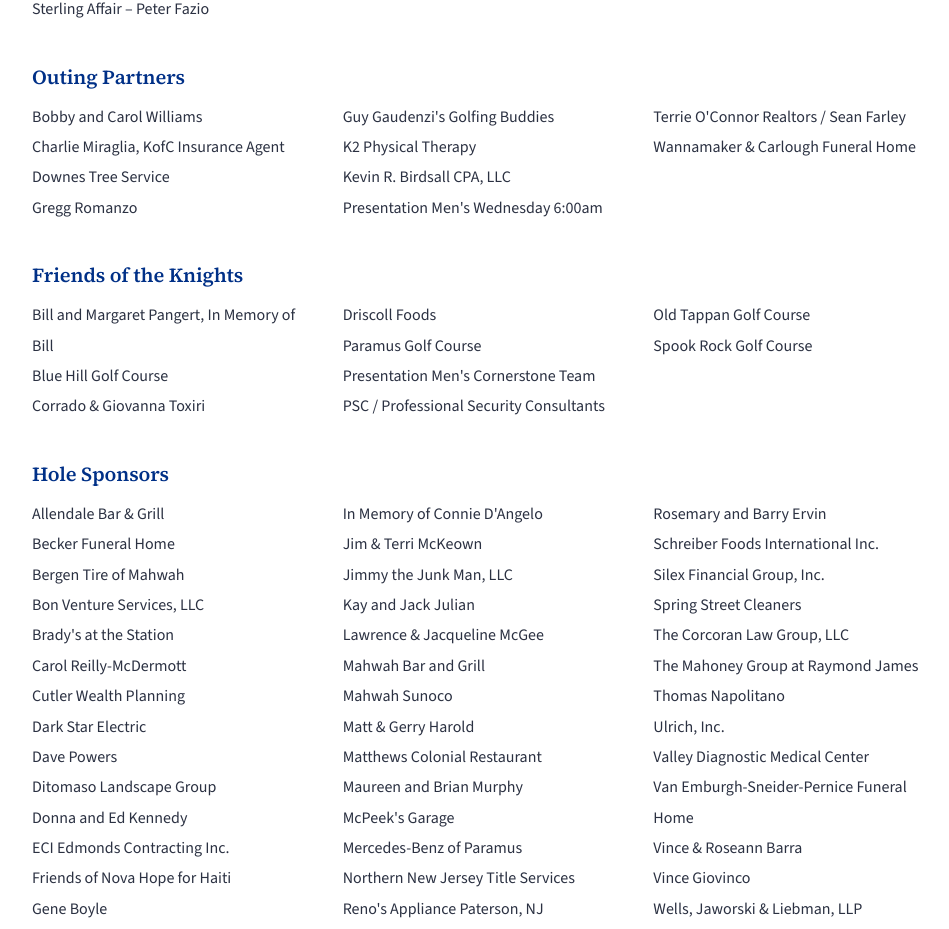
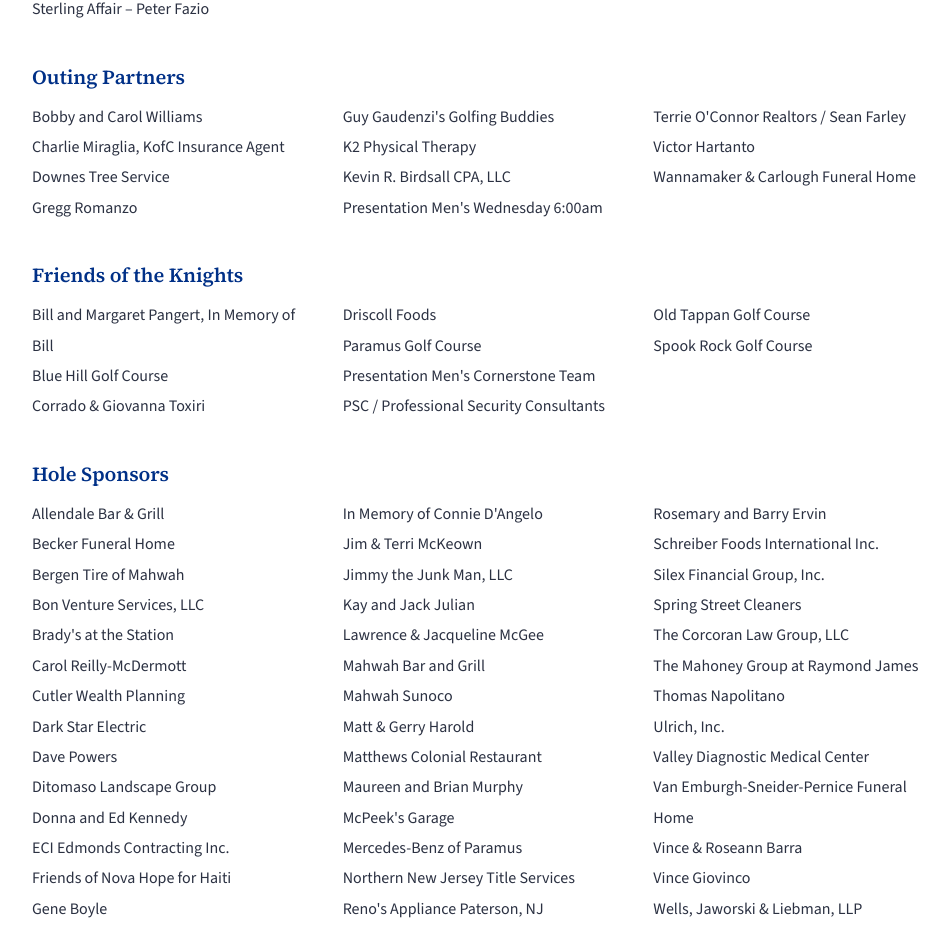
Before and after one commit to CorradoToxiri/kofcwebsite, a Next.js app: page /golfouting in a window 1280 px wide. Shown: the part 1700-2629 px from the top of the page, without its empty margins (158-1107 px from the left). Built offline with nearby package versions, Linux system fonts and the light colour scheme.

Commit message:
Added one Sponsor

```diff
--- a/src/app/(public)/golfouting/page.tsx
+++ b/src/app/(public)/golfouting/page.tsx
@@ -116,6 +116,7 @@
       'Kevin R. Birdsall CPA, LLC',
       "Presentation Men's Wednesday 6:00am",
       "Terrie O'Connor Realtors / Sean Farley",
+      'Victor Hartanto',
       'Wannamaker & Carlough Funeral Home',
     ],
   },
```
